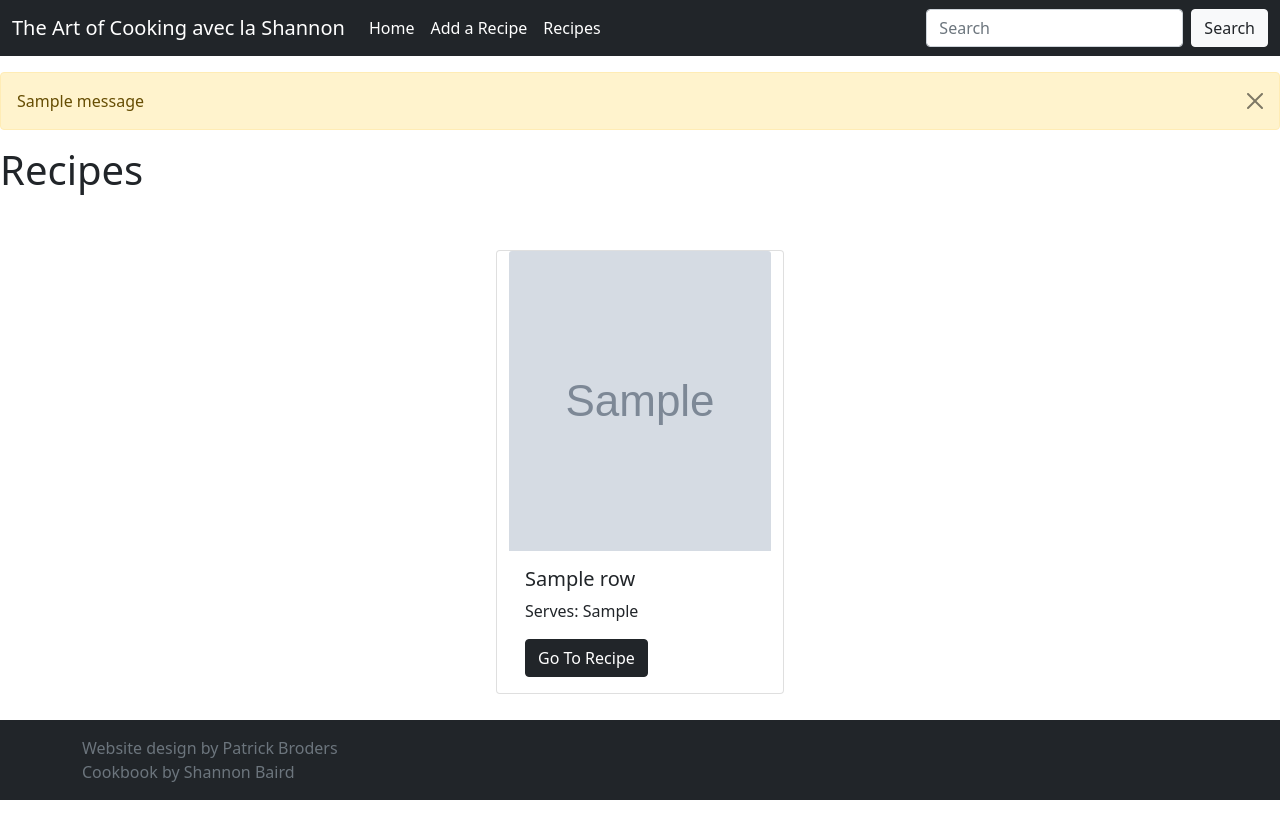
After one commit to Brozon3/FlaskRecipeWebsite, a Flask app: template templates/recipes.html in a window 1280 px wide. The commit adds this page. Run offline with Flask 2, Linux system fonts and the light colour scheme; the template is opened without the code that fills it: most values are stand-ins (such as "Sample title", 1, 10 or a date in 2020); grey boxes marked "Sample" are stand-in pictures; one stand-in notice (Sample message) is shown.

Commit message:
added bootstrap grid and cards to recipes page to display recipe information

```diff
--- a/application.py
+++ b/application.py
@@ -45,13 +45,11 @@ def add_recipe():
         return render_template("add_recipe.html", form=form)
 
 
-@app.route("/search_recipe", methods=["POST", "GET"])
-def search_recipe():
-    search = SearchForm(request.form)
-    if request.method == "POST":
-        return display_recipe(search)
-
-    return render_template("search_recipe.html", form=search)
+@app.route("/recipes", methods=["POST", "GET"])
+def recipes():
+    recipes = pd.read_csv("static/data_dir/recipes.csv", dtype={"name": str})
+    recipes = recipes.set_index("name")
+    return render_template("recipes.html", recipes=recipes)
 
 
 @app.route("/display_recipe")
--- a/templates/base.html
+++ b/templates/base.html
@@ -9,7 +9,7 @@
 </head>
 <body class="d-flex flex-column h-100">
 
-    <nav class="navbar navbar-expand-lg navbar-dark bg-dark">
+    <nav class="navbar navbar-expand-lg navbar-dark bg-dark fixed-top">
         <div class="container-fluid">
             <span class="navbar-brand mb-0 h1">The Art of Cooking avec la Shannon</span>
             <button class="navbar-toggler" type="button" data-bs-toggle="collapse" data-bs-target="#navbarNav" aria-controls="navbarNav" aria-expanded="false" aria-label="Toggle navigation"><span class="navbar-toggler-icon"></span>
@@ -23,7 +23,7 @@
                     <a class="nav-link active" href={{ url_for('add_recipe') }}>Add a Recipe</a>
                 </li>
                 <li class="nav-item">
-                    <a class="nav-link active" href="#">Recipes</a>
+                    <a class="nav-link active" href={{ url_for("recipes") }}>Recipes</a>
                 </li>
             </ul>
             <form class="d-flex">
@@ -36,31 +36,31 @@
 
     <main>
     <br>
-
-         <div class="container-fluid">
-             <div class="row">
-                 <div class="col">
-                     <h1>{% block messages %}{% endblock %}</h1>
-                 </div>
-             </div>
-        </div>
-
-        <div class="container-fluid">
-            <div class="row">
-                <div class="col">
-                    <h1>{% block H1_Description %}{% endblock %}</h1>
-                    <span>{% block H1_Content %}{% endblock %}</span>
-                </div>
-            </div>
-            <div class="row">
-                <div class="col">
-                    <h1>{% block H2_Description %}{% endblock %}</h1>
-                    <span>{% block H2_Content %}{% endblock %}</span>
-                </div>
-            </div>
-        </div>
+    <br>
+    <br>
+        <div>
+             {% block messages %}{% endblock %}
+         </div>
+         <div>
+            {% block H1_Description %}{% endblock %}
+         </div>
+         <br>
+         <div>
+             {% block H1_Content %}{% endblock %}
+         </div>
+         <div>
+             {% block H2_Description %}{% endblock %}
+         </div>
+         <div>
+             {% block H2_Content %}{% endblock %}
+         </div>
+        <br>
+        <br>
+        <br>
+        <br>
+        <br>
+        <br>
     </main>
-
     <footer class="footer mt-auto py-3 navbar-dark bg-dark fixed-bottom">
         <div class="container">
             <span class="text-muted">Website design by Patrick Broders</span>
--- /dev/null
+++ b/templates/recipes.html
@@ -0,0 +1,39 @@
+{% extends "base.html" %}
+
+{% block messages %}
+    {% for message in get_flashed_messages() %}
+        <div class="alert alert-warning alert-dismissible fade show" role="alert">
+            {{ message }}
+            <button type="button" class="btn-close" data-bs-dismiss="alert" aria-label="Close"></button>
+        </div>
+    {% endfor %}
+{% endblock %}
+
+{% block H1_Description %}
+    <h1>Recipes</h1>
+    <br>
+{% endblock %}
+
+{% block H1_Content %}
+    <div class="container">
+        <div class="row row-cols-3 ">
+            {% for name, row in recipes.iterrows() %}
+                <div class="card m-auto" style="width: 18rem;">
+                    <img src="{{ url_for("static", filename='image_dir/{}'.format(row["picture"])) }}" class="card-img-top" alt="..." width="300" height="300">
+                    <div class="card-body">
+                        <h5 class="card-title"> {{ row["name"]|safe }} </h5>
+                        <p class="card-text">Serves: {{ row["serving size"]|safe }}</p>
+                        <a href="#" class="btn btn-dark">Go To Recipe</a>
+                    </div>
+                </div>
+            {% endfor %}
+        </div>
+    </div>
+{% endblock %}
+
+{% block H2_Description %}
+{% endblock %}
+
+{% block H2_Content %}
+
+{% endblock %}
```
Also changed, not shown: templates/add_recipe.html (+4 -3 lines), templates/index.html (+22 -12 lines), templates/view_recipe.html (+2 -5 lines).
